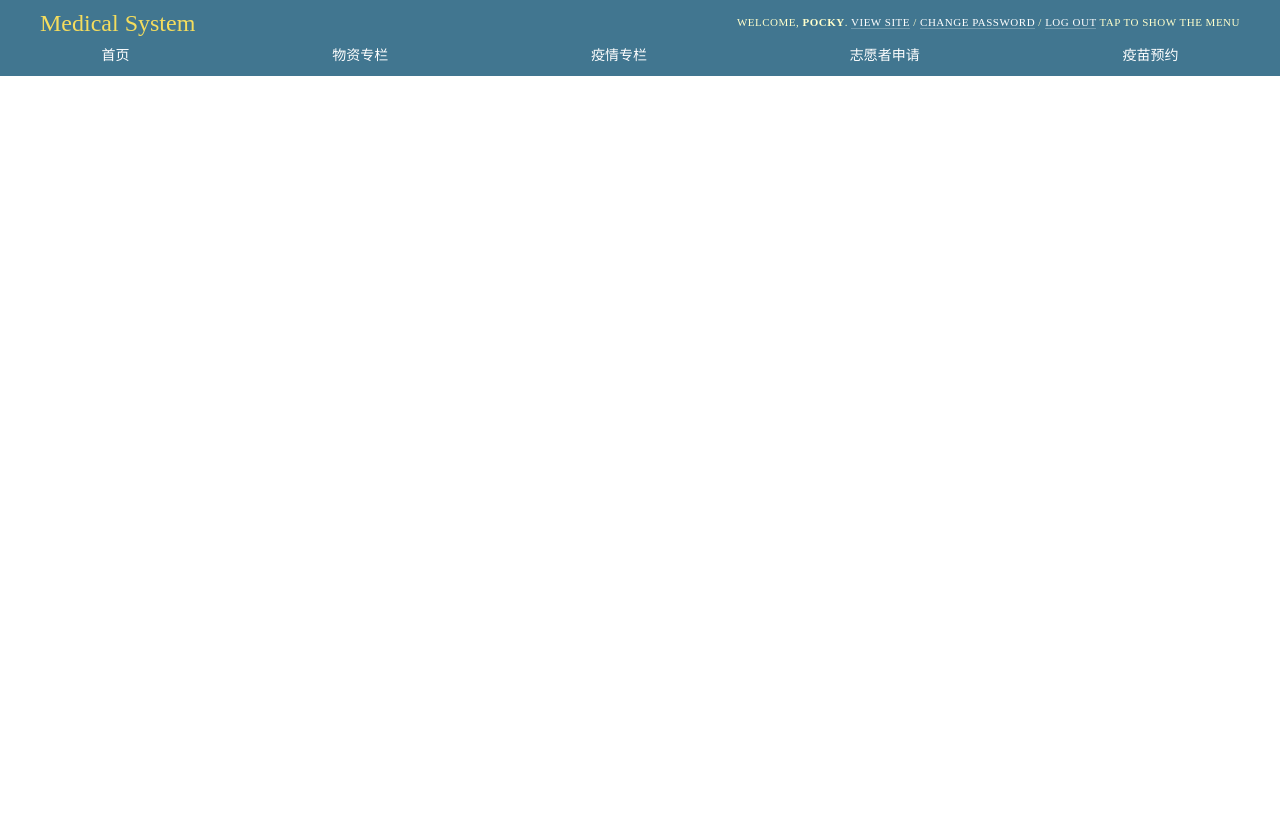
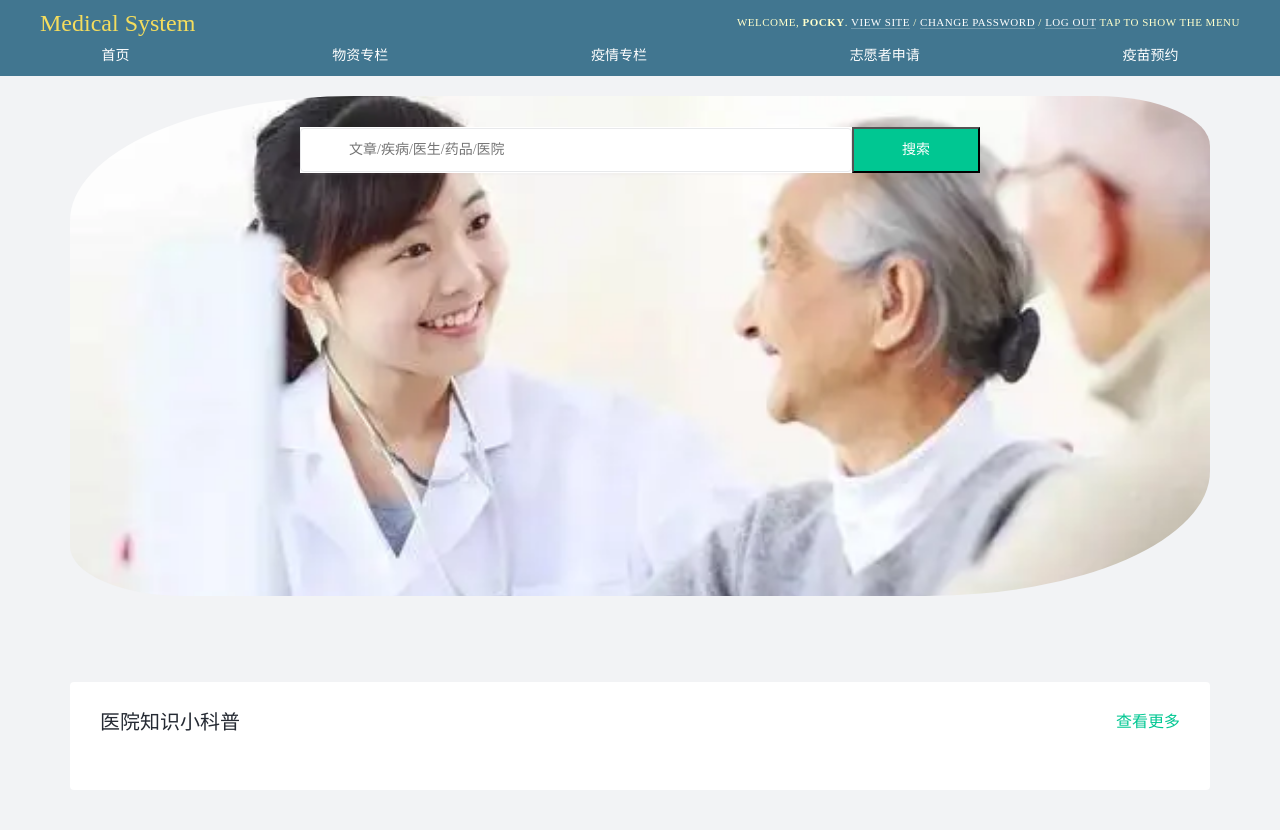
Before and after one commit to beGrit/learning-django, a Django app: template medical/templates/custom/pages/home/home.html in a window 1280 px wide. Before the commit the page ends 76 px from the top, so only its background shows below. Run offline with Django 3.2, Linux system fonts and the light colour scheme; the template is opened without the code that fills it, so the values that code supplies are empty; some libraries are stand-ins or nearby versions.

Commit message:
GP-0003: Home page init.

```diff
--- /dev/null
+++ b/medical/static/medical/css/page/custom-pages-home-home.css
@@ -0,0 +1,141 @@
+@keyframes opacity-change {
+    0% {
+        opacity: 95%;
+    }
+
+    100% {
+        opacity: 100%;
+    }
+}
+
+body {
+    background-color: #f2f3f5;
+}
+
+.home-header {
+    width: 100%;
+    margin-bottom: 28px;
+    height: 558px;
+}
+
+.home-header-container {
+    background: url("../../images/home/banner/img.png") no-repeat 1% 1%;;
+    background-size: cover;
+    height: 500px;
+    width: 100%;
+    display: flex;
+    align-items: center;
+    flex-flow: column nowrap;
+    border-radius: 25% 10%;
+}
+
+.home-header .search-input-container {
+    margin-top: 31px;
+}
+
+.search-input-container {
+    box-shadow: 0 2px 1px 0 hsl(215deg 9% 63% / 5%);
+    display: flex;
+    align-items: center;
+    position: relative;
+    width: 680px;
+    height: 46px;
+    background-color: #fff;
+}
+
+.search-input-container .search-input {
+    display: inline-block;
+    flex: 1 1;
+    text-indent: 42px;
+    border: 1px solid #e8e9eb;
+    font-size: 1.4rem;
+    height: 44px;
+    line-height: 44px;
+    color: #444c57;
+}
+
+.search-input-container .search-input-button {
+    width: 128px;
+    height: 46px;
+    font-size: 1.4rem;
+    display: flex;
+    align-items: center;
+    justify-content: center;
+    background-color: #00c792;
+    font-weight: 500;
+    line-height: 16px;
+    color: #fff;
+}
+
+.home-banner {
+    display: flex;
+    max-width: 1140px;
+    width: 100%;
+    margin-top: 80px;
+    justify-content: space-around;
+    flex-wrap: wrap;
+}
+
+.home-banner .home-banner-item {
+    display: flex;
+    padding: 36px 20px;
+    align-items: center;
+    width: 260px;
+    height: 120px;
+    border-radius: 4px;
+    box-shadow: 0 6px 12px 0 hsl(215deg 9% 63% / 20%);
+    background-color: #fff;
+    box-sizing: border-box;
+    margin-left: 12px;
+    margin-bottom: 12px;
+    justify-content: space-around;
+    text-align: center;
+    opacity: 92%;
+}
+
+.home-banner .home-banner-item:hover {
+    animation: 1s opacity-change forwards;
+}
+
+.home-banner .home-banner-item .item-info-title {
+    font-size: 20px;
+    font-weight: 500;
+    line-height: 24px;
+    color: #252a33;
+}
+
+.home-banner .home-banner-item .item-info-sub {
+    color: gray;
+}
+
+
+.home-article {
+    display: flex;
+    flex-flow: column nowrap;
+    max-width: 1180px;
+    width: 100%;
+    border-radius: 4px;
+    background-color: #fff;
+    box-sizing: border-box;
+    margin: 0 auto 20px;
+    padding: 28px 30px;
+}
+
+.home-article .title {
+    display: flex;
+    justify-content: space-between;
+    align-items: center;
+    margin-bottom: 28px;
+}
+
+.home-article .title .title-text {
+    font-size: 2rem;
+    color: #252a33;
+    font-weight: 500;
+    line-height: 24px;
+}
+
+.home-article .title .title-more {
+    font-size: 1.6rem;
+    color: #00c792;
+}
--- /dev/null
+++ b/medical/templates/custom/components/home-article-item.html
@@ -0,0 +1,6 @@
+<div class="link-line">
+    <a href="{{ home_article.detail_url_path }}"
+       target="_blank"
+       class="link-line-title common-text-link"
+       rel="">{{ home_article.title }}</a>
+</div>
--- /dev/null
+++ b/medical/templates/custom/components/home-banner-item.html
@@ -0,0 +1,6 @@
+<a href="{{ url }}" class="home-banner-item">
+    <div class="item-info">
+        <div class="item-info-title">{{ home_banner_item.title }}</div>
+        <div class="item-info-sub">{{ home_banner_item.description }}</div>
+    </div>
+</a>
--- /dev/null
+++ b/medical/templates/custom/components/home-search-bar.html
@@ -0,0 +1,2 @@
+<input type="text" value="" class="search-input" placeholder="文章/疾病/医生/药品/医院">
+<button type="button" class="search-input-button">搜索</button>
--- a/medical/templates/custom/pages/activity/vaccination/subscribe_form.html
+++ b/medical/templates/custom/pages/activity/vaccination/subscribe_form.html
@@ -13,7 +13,7 @@
         {{ form }}
         <div class="related_vaccination">
             <h1 class="main-title">
-                <span>新冠疫苗信息</span>
+                <span>Vaccination Information</span>
             </h1>
             <div>
                 <p>
--- a/medical/templates/custom/pages/home/home.html
+++ b/medical/templates/custom/pages/home/home.html
@@ -1,3 +1,39 @@
 {% extends 'base/base.html' %}
+{% load static %}
+{% block medical_page_css %}
+    <link rel="stylesheet" type="text/css" href="{% static "medical/css/page/custom-pages-home-home.css" %}">
+{% endblock %}
 {% block content %}
+    <div class="image-banner"></div>
+    <div class="home-header">
+        <div class="home-header-container">
+            <div class="search-input-container">
+                {% include 'custom/components/home-search-bar.html' %}
+            </div>
+            <div class="home-banner">
+                {% for home_banner_item in home_banner_items %}
+                    {% include 'custom/components/home-banner-item.html' %}
+                {% endfor %}
+            </div>
+        </div>
+    </div>
+    <div class="home-article">
+        <div class="popularization-article">
+            <div class="title">
+                <h2 class="title-text">医院知识小科普</h2>
+                <a href="https://dxy.com/articles" target="_blank"
+                   class="title-more common-text-link"
+                   rel="">查看更多</a>
+            </div>
+            <div class="content-list">
+                {% for artitle in home_article.popularization_articles %}
+                    {% if forloop.counter0 == 0 %}
+                        {% include 'custom/components/home-article-item.html' %}
+                    {% else %}
+                        {% include 'custom/components/home-article-item.html' %}
+                    {% endif %}
+                {% endfor %}
+            </div>
+        </div>
+    </div>
 {% endblock %}
```
Also changed, not shown: medical/views.py (+48 -1 lines), media/medical/images/home-banner/img.png (added), medical/static/medical/images/home/banner/img.png (added), medical/static/medical/images/home/banner/img_1.png (added), medical/static/medical/images/home/banner/img_2.png (added).
